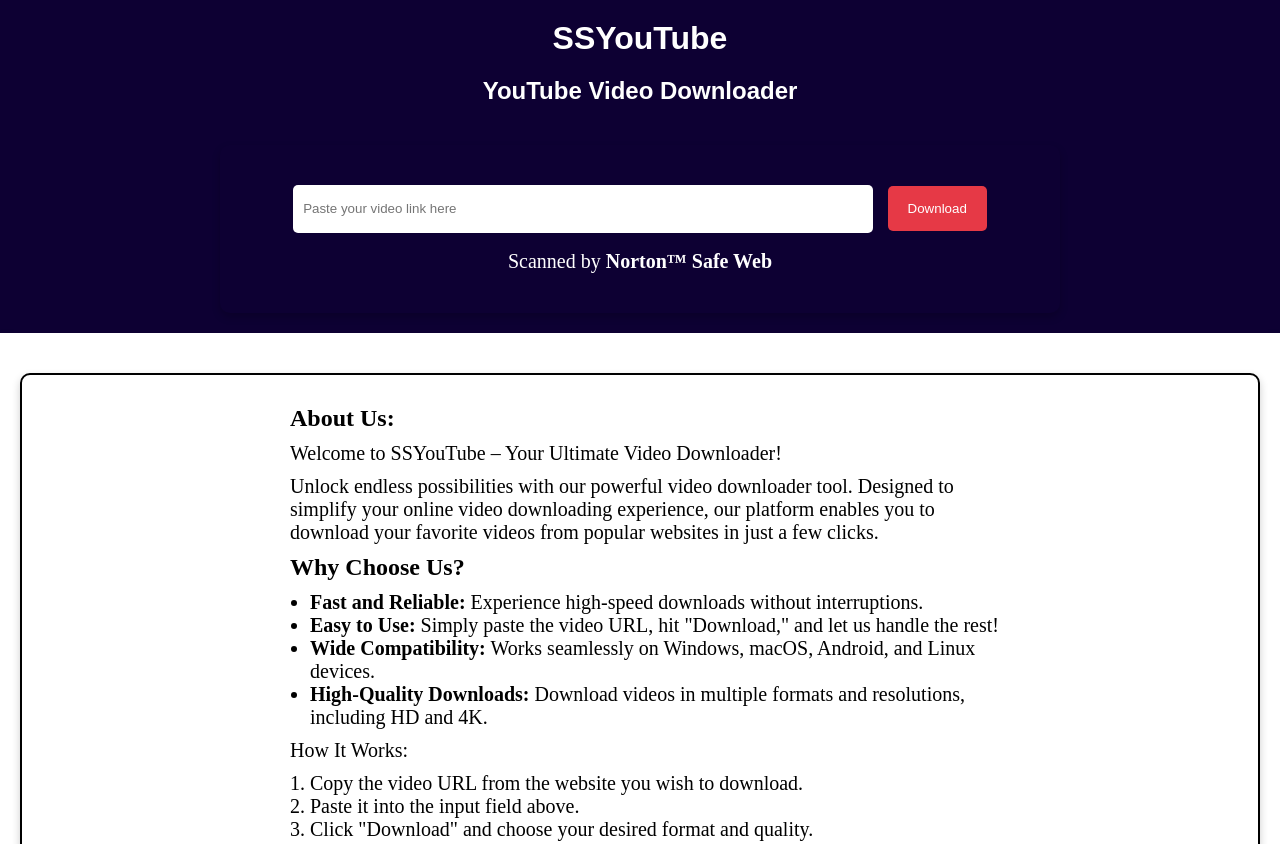
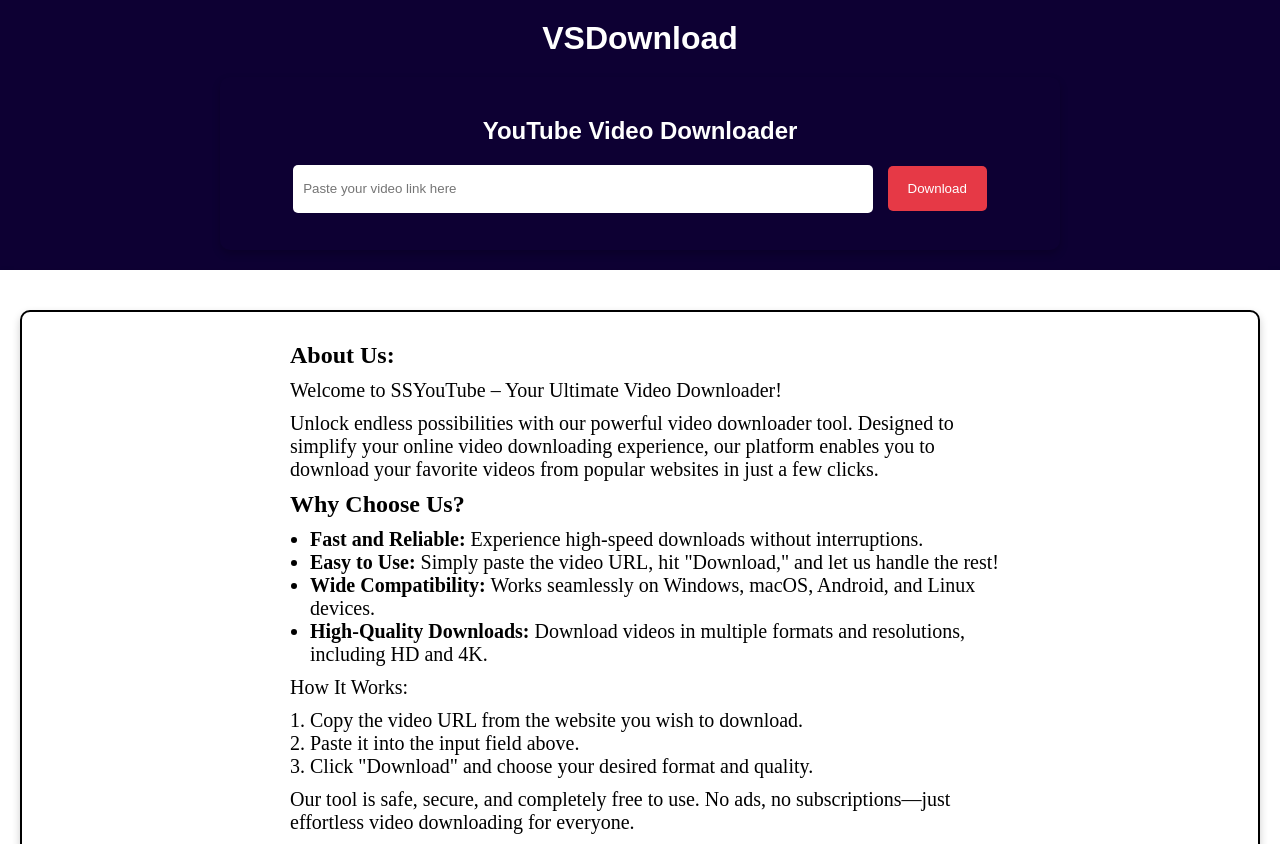
Before and after one commit to Ajayrawati/Video_Download, a plain HTML site: page index.html in a window 1280 px wide. Shown: the top 844 px of the page. Drawn offline with Linux system fonts and the light colour scheme.

Commit message:
Java File

```diff
--- a/index.html
+++ b/index.html
@@ -5,18 +5,19 @@
     <meta name="viewport" content="width=device-width, initial-scale=1.0">
     <title>SSYouTube Video Downloader</title>
     <link rel="stylesheet" href="style.css">
+    <link rel="stylesheet" href="back.js">
 </head>
 <body>
     <header>
-        <h1>SSYouTube</h1>
-        <h2>YouTube Video Downloader</h2>
+        <h1>VSDownload</h1>
+
     </header>
     <div class="container">
+        <h2>YouTube Video Downloader</h2>
         <div class="input-section">
             <input type="text" placeholder="Paste your video link here">
             <button>Download</button>
         </div>
-        <p>Scanned by <strong>Norton™ Safe Web</strong></p>
     </div>
     <div class="white-section">
         <!-- White Section -->
--- a/style.css
+++ b/style.css
@@ -103,6 +103,7 @@ header h1 {
     font-size: 20px;
     font-family: 'Gilroy';
     font-weight: 500;
+    margin: 30px;
 }
 
 footer {
```
Also changed, not shown: back.js (added).
